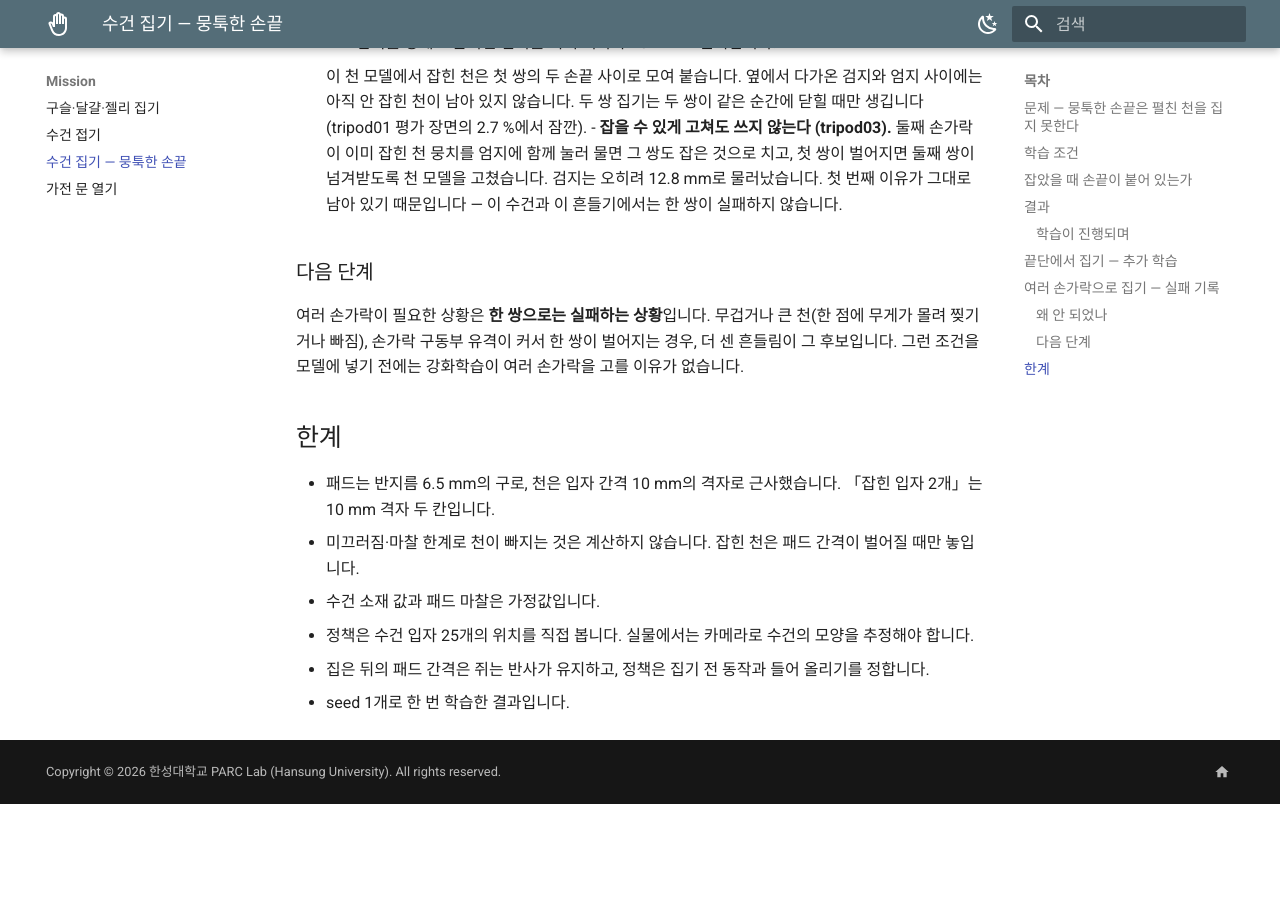
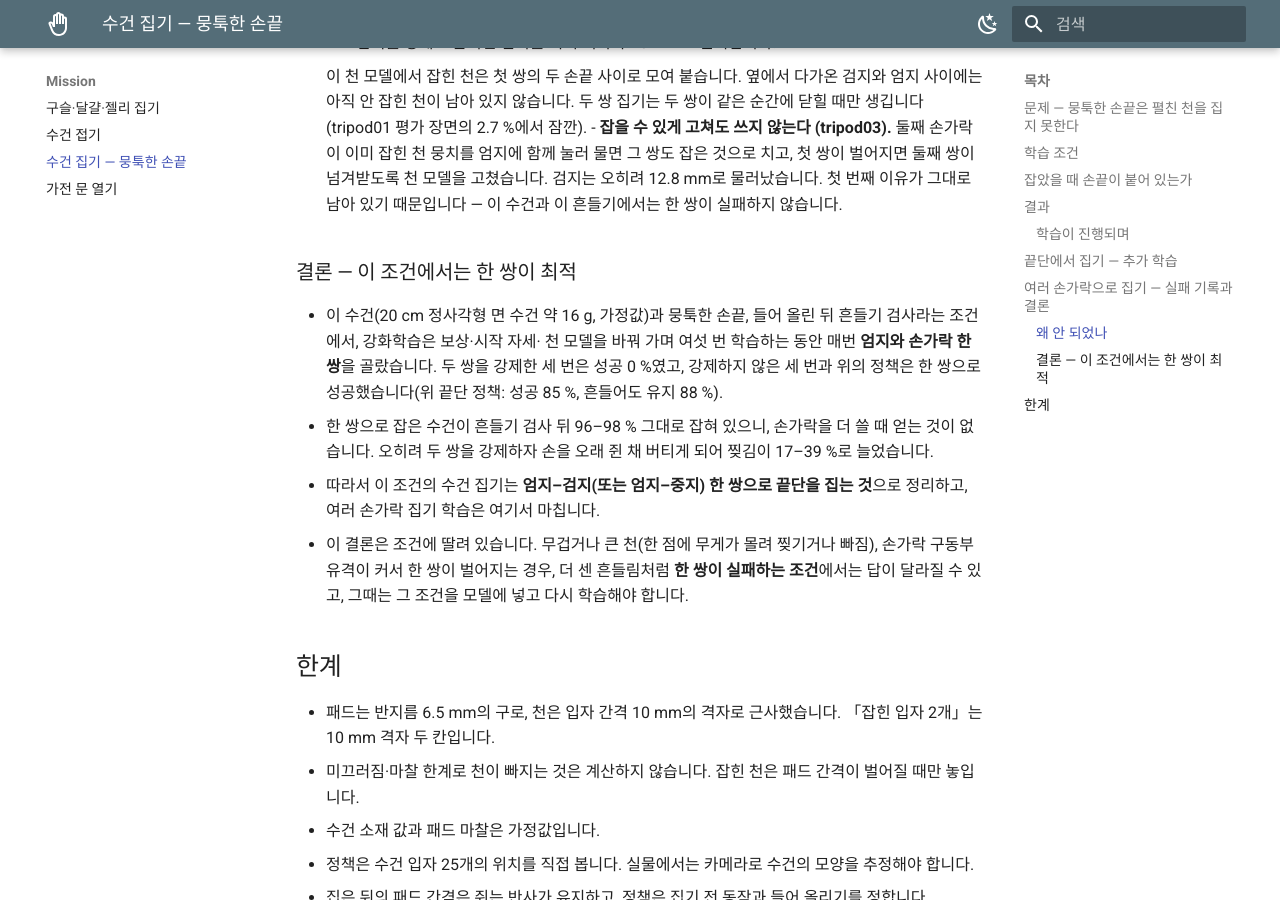
Before and after one commit to parclab-hsu/hsu-mde, an MkDocs documentation site: the page built from docs/towel-pick.md, in a window 1280 px wide and 900 px high, scrolled down 9943 px. Built offline with MkDocs 1.6.1 and Material for MkDocs 9.7.7, drawn with Linux system fonts in a browser that asks for light colours; before the commit the page ends 10747 px from its top, so only the background shows below that; some of the changed text lies outside the part shown.

Commit message:
수건 집기: 여러 손가락 집기 결론 — 이 조건에서는 한 쌍이 최적, 학습 종료
Co-Authored-By: Claude Opus 5.5 <noreply@anthropic.com>

```diff
--- a/docs/towel-pick.md
+++ b/docs/towel-pick.md
@@ -106,11 +106,11 @@
 
 ![집은 자리: 끝단 추가 학습 2798회 정책, 1024회](media/demo/towel-pick3-spots.png)
 
-## 여러 손가락으로 집기 — 실패 기록
+## 여러 손가락으로 집기 — 실패 기록과 결론
 
 엄지와 검지·중지·약지가 각각 짝을 이뤄 천을 잡게 하고(짝마다 따로 잡고 놓음), 두 쌍·세 쌍을 쓰는 집기를 강화학습이 찾게 했습니다.
 **여섯 번 학습해 여섯 번 모두 엄지와 손가락 한 쌍으로만 잡았습니다.** 성공하지 못한 영상과 천이 찢어지는 영상을 그대로 싣습니다.
-이 실험에서 얻은 것은 「왜 안 되는가」이며, 그 답이 모델과 과제를 어떻게 바꿔야 하는지를 정합니다.
+이 실험에서 얻은 것은 「왜 안 되는가」이고, 결론은 **이 조건에서는 엄지와 손가락 한 쌍이 최적**이라는 것입니다.
 
 | 학습 | 바꾼 것 | 성공 조건 | 성공 | 끝까지 한 쌍으로만 잡은 장면 | 찢김 |
 |---|---|---|---|---|---|
@@ -151,11 +151,17 @@ tripod01–03은 주로 엄지–중지만 썼습니다.
   치고, 첫 쌍이 벌어지면 둘째 쌍이 넘겨받도록 천 모델을 고쳤습니다. 검지는 오히려 12.8 mm로 물러났습니다. 첫 번째 이유가 그대로
   남아 있기 때문입니다 — 이 수건과 이 흔들기에서는 한 쌍이 실패하지 않습니다.
 
-### 다음 단계
+### 결론 — 이 조건에서는 한 쌍이 최적
 
-여러 손가락이 필요한 상황은 **한 쌍으로는 실패하는 상황**입니다. 무겁거나 큰 천(한 점에 무게가 몰려 찢기거나 빠짐), 손가락
-구동부 유격이 커서 한 쌍이 벌어지는 경우, 더 센 흔들림이 그 후보입니다. 그런 조건을 모델에 넣기 전에는 강화학습이 여러 손가락을
-고를 이유가 없습니다.
+- 이 수건(20 cm 정사각형 면 수건 약 16 g, 가정값)과 뭉툭한 손끝, 들어 올린 뒤 흔들기 검사라는 조건에서, 강화학습은 보상·시작 자세·
+  천 모델을 바꿔 가며 여섯 번 학습하는 동안 매번 **엄지와 손가락 한 쌍**을 골랐습니다. 두 쌍을 강제한 세 번은 성공 0 %였고,
+  강제하지 않은 세 번과 위의 정책은 한 쌍으로 성공했습니다(위 끝단 정책: 성공 85 %, 흔들어도 유지 88 %).
+- 한 쌍으로 잡은 수건이 흔들기 검사 뒤 96–98 % 그대로 잡혀 있으니, 손가락을 더 쓸 때 얻는 것이 없습니다. 오히려 두 쌍을 강제하자
+  손을 오래 쥔 채 버티게 되어 찢김이 17–39 %로 늘었습니다.
+- 따라서 이 조건의 수건 집기는 **엄지–검지(또는 엄지–중지) 한 쌍으로 끝단을 집는 것**으로 정리하고, 여러 손가락 집기 학습은
+  여기서 마칩니다.
+- 이 결론은 조건에 딸려 있습니다. 무겁거나 큰 천(한 점에 무게가 몰려 찢기거나 빠짐), 손가락 구동부 유격이 커서 한 쌍이 벌어지는
+  경우, 더 센 흔들림처럼 **한 쌍이 실패하는 조건**에서는 답이 달라질 수 있고, 그때는 그 조건을 모델에 넣고 다시 학습해야 합니다.
 
 ## 한계
 
```
Also changed, not shown: docs/index.md (+1 -1 lines).
